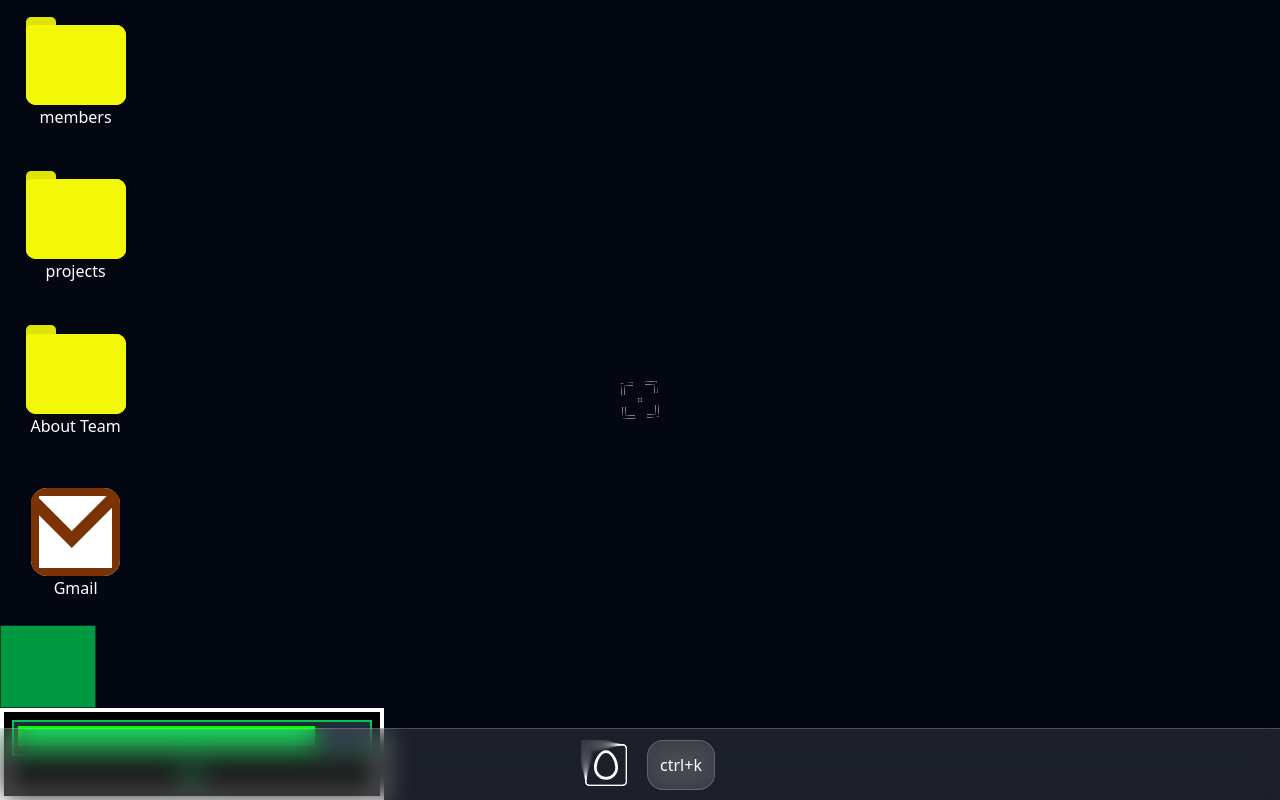
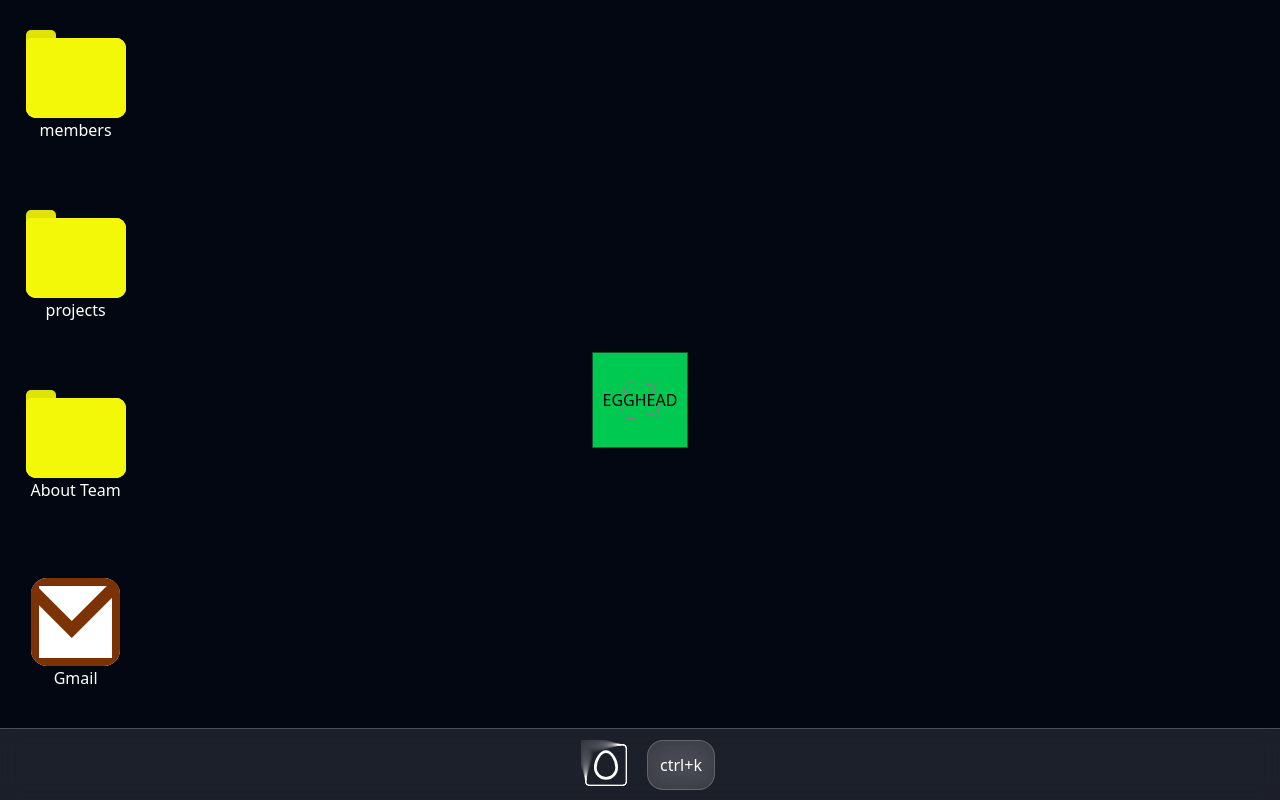
Before and after one commit to Sparsh-Verencar/TeamEggheadPortfolio, a Next.js app: page / in a window 1280 px wide. Built offline with nearby package versions, Linux system fonts and the light colour scheme.

Commit message:
loading animation restructed

```diff
--- /dev/null
+++ b/src/app/loading.js
@@ -0,0 +1,32 @@
+"use client"
+import { useState, useEffect } from 'react'
+import FadingSquare from "@/components/FadingSquare";
+import RetroProgressBar from "@/components/RetroProgressBar";
+
+
+const Loading = () => {
+    const [progress, setProgress] = useState(0);
+    useEffect(() => {
+        const interval = setInterval(() => {
+            setProgress((prev) => {
+                if (prev < 80) {
+                    return prev + 1;
+                } else if (prev < 100) {
+                    return prev + 0.3; // 🐌 Super slo-mo
+                } else {
+                    return 100;
+                }
+            });
+        }, 50);
+
+        return () => clearInterval(interval);
+    }, []);
+    return (
+        <div className='w-screen h-screen bg-gray-950 flex flex-col items-center justify-center'>
+
+            <RetroProgressBar value={progress} className="w-96" />
+        </div>
+    )
+}
+
+export default Loading
--- a/src/app/page.js
+++ b/src/app/page.js
@@ -3,18 +3,14 @@ import Gmail from "@/components/Gmail";
 import Folder from "@/components/react_bits/Components/Folder/Folder";
 import WindowTaskBar from "@/components/WindowTaskBar";
 import TargetCursor from "@/components/react_bits/Animations/TargetCursor/TargetCursor";
+import FadingSquare from "@/components/FadingSquare";
+import Loading from "./loading";
 
 import { useState, useEffect } from "react";
-import { Button } from "@/components/ui/button";
-import { motion } from "framer-motion";
-import RetroProgressBar from "@/components/RetroProgressBar";
-import FadingSquare from "@/components/FadingSquare";
-import CornerPullDiv from "@/components/CornerPullDiv";
-
 
 export default function Home() {
+  const [showContent, setShowContent] = useState(false);
   const [progress, setProgress] = useState(0);
-
     useEffect(() => {
         const interval = setInterval(() => {
             setProgress((prev) => {
@@ -31,27 +27,32 @@ export default function Home() {
         return () => clearInterval(interval);
     }, []);
 
+  useEffect(() => {
+    const timer = setTimeout(() => {
+      setShowContent(true);
+    }, 7000); // Match your loading duration
+
+    return () => clearTimeout(timer);
+  }, []);
+
+  if (!showContent) {
+    return <Loading />; // Show animation while waiting
+  }
+
   return (
-    <div className="relative w-screen h-screen flex flex-col items-start justify-center bg-gray-950">
-      <TargetCursor
-        spinDuration={2}
-        hideDefaultCursor={true}
-      />
+    <div className="relative w-screen h-screen flex items-between justify-between bg-gray-950" suppressHydrationWarning>
+      <TargetCursor spinDuration={2} hideDefaultCursor={true} />
       <div className="h-[91vh] flex flex-col items-center justify-around pl-[2vw]">
         <Folder size={1} color="#F3F708" className="cursor-target custom-folder flex flex-col items-center justify-center" text="members" />
         <Folder size={1} color="#F3F708" className="cursor-target custom-folder flex flex-col items-center justify-center" text="projects" />
         <Folder size={1} color="#F3F708" className="cursor-target custom-folder flex flex-col items-center justify-center" text="About Team" />
         <Gmail />
       </div>
+      <div className="absolute top-1/2 left-1/2 -translate-x-1/2 -translate-y-1/2">
         <FadingSquare progress={progress} />
-
-
-
-      <RetroProgressBar value={progress} className="w-96" />
-      <WindowTaskBar />
-
-
       </div>
 
+      <WindowTaskBar />
+    </div>
   );
 }
--- a/src/components/FadingSquare.jsx
+++ b/src/components/FadingSquare.jsx
@@ -3,7 +3,7 @@
 import { useEffect, useState } from "react";
 import { motion } from "framer-motion";
 
-export default function FadingSquare({ progress }) {
+export default function FadingSquare({ progress, classname }) {
   const [finalMove, setFinalMove] = useState(false);
 
   useEffect(() => {
@@ -23,7 +23,7 @@ export default function FadingSquare({ progress }) {
 
   return (
     <motion.div
-      className="w-24 h-24 bg-green-500 border border-green-900 flex items-center justify-center text-black opacity-0"
+      className={`w-24 h-24 bg-green-500 border border-green-900 flex items-center justify-center text-black opacity-0 ${classname}`}
       animate={{
         opacity: progress >= 80 ? (progress - 80) / 10 : 0,
         clipPath: `polygon(
--- a/src/components/RetroProgressBar.jsx
+++ b/src/components/RetroProgressBar.jsx
@@ -7,7 +7,7 @@ export default function RetroProgressBar({ value, className }) {
   const [hidden, setHidden] = useState(false);
 
   useEffect(() => {
-    if (value >= 100) {
+    if (value >= 90) {
       const timer = setTimeout(() => {
         setHidden(true);
       }, 500); // wait half a second for dramatic effect
```
Lines whose indentation alone changed are shown as unchanged.
